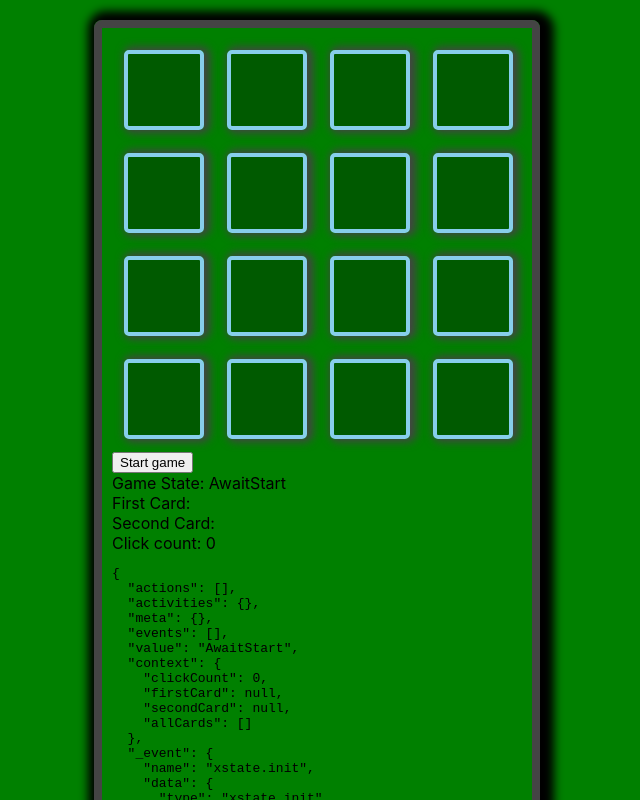
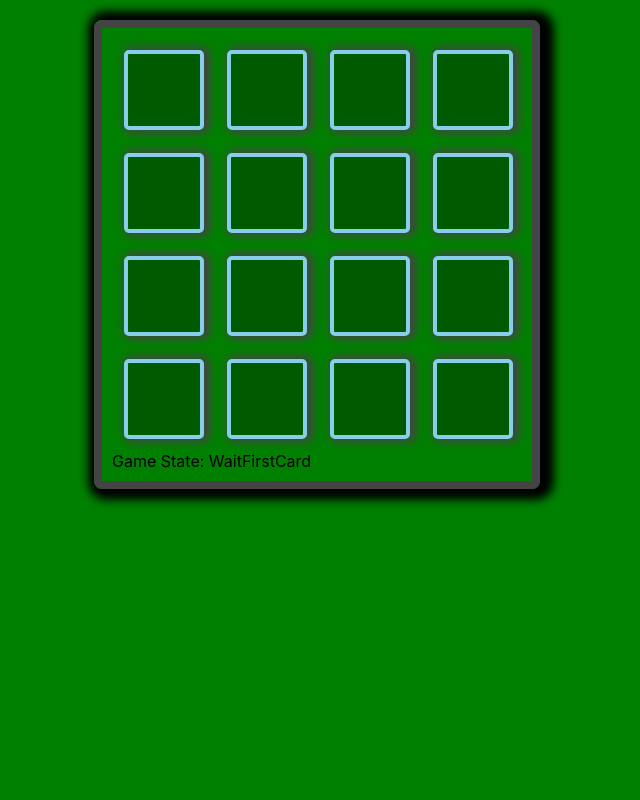
Before and after one commit to nbogie/matching-pairs-game-xstate-react-ts, a React (Create React App) app: page / in a window 1280 px wide. Shown: the top 800 px of the page, without its empty margins (323-963 px from the left). Built offline with nearby package versions, Linux system fonts and the light colour scheme; what @xstate/inspect would draw is missing.

Commit message:
finished basic pairs game with xstate and react

```diff
--- a/src/components/PairsGame.tsx
+++ b/src/components/PairsGame.tsx
@@ -1,4 +1,4 @@
-import React, { useState } from 'react';
+import React from 'react';
 import { Card, CardView } from './Card';
 import { makeEmojisDeck } from './Deck';
 import { useMachine } from '@xstate/react';
@@ -6,15 +6,13 @@ import { inspect } from '@xstate/inspect';
 import { createMachine, assign } from "xstate";
 
 export interface PairsGameContext {
-    clickCount: number;
     firstCard: Card | null;
     secondCard: Card | null;
     allCards: Card[]
 }
 type PairEvents =
-    | { type: "advance" }
     | { type: "clickCard", card: Card }
-    | { type: "startGame" };
+    | { type: "cheat" };
 
 inspect({ iframe: false });
 const pairsMachine =
@@ -25,22 +23,14 @@ const pairsMachine =
         tsTypes: {} as import("./PairsGame.typegen").Typegen0,
         states: {
             AwaitStart: {
-                entry: assign({
-                    clickCount: 0,
-                    firstCard: null,
-                    secondCard: null,
-                    allCards: []
-                }),
-                on: {
-                    startGame: {
-                        target: "WaitFirstCard",
-                    },
+                entry: "setupGame",
+                after: {
+                    1000:
+                        { target: "WaitFirstCard" }
                 },
             },
             WaitFirstCard: {
-                entry: assign({
-                    clickCount: (ctx: PairsGameContext, event) => ctx.clickCount + 1,
-                }),
+                entry: assign({}),
                 on: {
                     clickCard: {
                         target: "WaitSecondCard",
@@ -51,6 +41,7 @@ const pairsMachine =
                 entry: "afterFirstCard",
                 on: {
                     clickCard: {
+                        cond: "isDifferentCard",
                         target: "GotSecondCard",
                     },
                 },
@@ -58,7 +49,7 @@ const pairsMachine =
             GotSecondCard: {
                 entry: "afterSecondCard",
                 after: {
-                    800: [
+                    400: [
                         {
                             target: "HandlePairSuccess",
                             cond: "pairMatch"
@@ -70,7 +61,7 @@ const pairsMachine =
             HandlePairFailure: {
                 entry: "onPairFailure",
                 after: {
-                    1000: {
+                    100: {
                         target: "WaitFirstCard",
                     }
                 }
@@ -78,7 +69,7 @@ const pairsMachine =
             HandlePairSuccess: {
                 entry: "onPairSuccess",
                 after: {
-                    300: [
+                    1: [
                         {
                             target: "GameOverAndReview",
                             cond: "isGameOver"
@@ -89,10 +80,11 @@ const pairsMachine =
                 }
             },
             GameOverAndReview: {
-                on: {
-                    advance: {
-                        target: "AwaitStart",
-                    },
+                entry: () => console.log("GAME OVER!"),
+                after: {
+                    2000: {
+                        target: "AwaitStart"
+                    }
                 },
             },
         },
@@ -100,10 +92,18 @@ const pairsMachine =
         {
             guards: {
                 pairMatch: (ctx, event) => ctx.firstCard?.emoji === ctx.secondCard?.emoji,
-                isGameOver: (ctx, event) => ctx.allCards.every(c => c.isRemoved)
+                isGameOver: (ctx, event) => ctx.allCards.every(c => c.isRemoved),
+                isDifferentCard: (ctx, event) => ctx.firstCard ? (ctx.firstCard.id !== event.card.id) : false
             },
             actions: {
+                setupGame: assign(() => ({
+                    firstCard: null,
+                    secondCard: null,
+                    allCards: makeEmojisDeck()
+                })),
                 onPairSuccess: assign((ctx, event) => {
+                    //TODO: can't we have TS know that first and second card are
+                    // non-null from the action that gets us here?
                     if (ctx.firstCard && ctx.secondCard) {
                         ctx.firstCard.isRemoved = true;
                         ctx.secondCard.isRemoved = true;
@@ -118,14 +118,12 @@ const pairsMachine =
                     return { firstCard: null, secondCard: null }
                 }),
                 afterFirstCard: assign({
-                    clickCount: (ctx, event) => ctx.clickCount + 1,
                     firstCard: (ctx, event) => {
                         event.card.isFaceUp = true
                         return event.card
                     }
                 })
                 , afterSecondCard: assign({
-                    clickCount: (ctx, event) => ctx.clickCount + 1,
                     secondCard: (ctx, event) => {
                         event.card.isFaceUp = true
                         return event.card
@@ -135,119 +133,26 @@ const pairsMachine =
         });
 
 
-type TurnStatus =
-    | { title: 'noneTurned' }
-    | { title: 'oneTurned'; firstCard: Card }
-    | { title: 'twoTurned'; firstCard: Card; secondCard: Card };
-
 export default function PairsGame() {
     const [current, send] = useMachine(pairsMachine, { devTools: true });
-    // const active = current.matches("active");
 
-    const { clickCount } = current.context;
+    const { allCards } = current.context;
     const stateName = current.value;
 
-    const [turnStatus, setTurnStatus] = useState<TurnStatus>({
-        title: 'noneTurned'
-    });
-
-    const [deck, setDeck] = useState<Card[]>(makeEmojisDeck());
-    // const rPressed= useKeyPress("r", handleKeyDown);
-
-
-
-    function resetGame() {
-        // setClickCount(0);
-        setDeck(makeEmojisDeck());
-        setTurnStatus({ title: 'noneTurned' });
-    }
-
-    function cardsRemain() {
-        return deck.filter(c => !c.isRemoved).length > 0;
-    }
-
-
-    // function handleKeyDown() {
-    //     // Stale closure - this function definition is passed around and has closure over the var environment of a previous invocation of the PairsGame component function execution,
-    //     // with old values for turnStatus.
-    //     console.log('handleKeyDown in PairsGame', { turnStatus })
-    //     if (turnStatus.title === 'twoTurned') {
-    //         console.log('yes two are face up')
-    //         handleClickWhenTwoCardsFaceUp()
-    //     }
-    // }
-
-    function handleClickWhenTwoCardsFaceUp() {
-
-        if (turnStatus.title === 'twoTurned') {
-            const { firstCard: a, secondCard: b } = turnStatus;
-            if (a.emoji === b.emoji) {
-                //TODO: don't mutate card states
-                a.isRemoved = true;
-                b.isRemoved = true;
-            }
-            //in either case, unflip.
-            a.isFaceUp = false;
-            b.isFaceUp = false;
-            setTurnStatus({ title: 'noneTurned' });
-            if (!cardsRemain()) {
-                resetGame();
-            }
-        }
-    }
-
-    function handleClickOnMat() {
-        if (turnStatus.title === 'twoTurned') {
-            handleClickWhenTwoCardsFaceUp();
-            return;
-        }
-    }
-
-    function handleClickCard(c: Card) {
-        if (turnStatus.title === 'twoTurned') {
-            handleClickWhenTwoCardsFaceUp();
-            return;
-        }
-
-        if (c.isRemoved) {
-            console.error('Clicked card which has been removed!');
-            return;
-        }
-
-        if (c.isFaceUp) {
-            return;
-        }
-
-        c.isFaceUp = true;
-
-        if (turnStatus.title === 'noneTurned') {
-            setTurnStatus({ title: 'oneTurned', firstCard: c });
-            return;
-        }
-        if (turnStatus.title === 'oneTurned') {
-            setTurnStatus({ title: 'twoTurned', firstCard: turnStatus.firstCard, secondCard: c });
-            return;
-        }
-    }
-
     return (
-        <div className="mat" onClick={handleClickOnMat}>
+        <div className="mat" onClick={() => { }}>
             <div className="cardset">
-                {deck.map((c, ix) => (
+                {allCards.map((c, ix) => (
                     <CardView card={c} key={ix} handleClickCard={
                         () => {
-                            console.log("clicked card: ", c)
                             send({ type: "clickCard", card: c });
                         }
                     } />
                 ))}
             </div>
-            {stateName === "AwaitStart" && <button onClick={() => send("startGame")} >Start game</button>}
+            {stateName === "GameOverAndReview" && <h2>Game Over!</h2>}
             <div>Game State: {current.value}</div>
-            <div>First Card: {current.context.firstCard?.emoji}</div>
-            <div>Second Card: {current.context.secondCard?.emoji}</div>
-            <div>Click count: {clickCount}</div>
-            {true && <pre>{JSON.stringify(current, null, 2)}</pre>}
+            {false && <pre>{JSON.stringify(current, null, 2)}</pre>}
 
         </div>
     );
```
Also changed, not shown: src/components/PairsGame.typegen.ts (+18 -10 lines).
